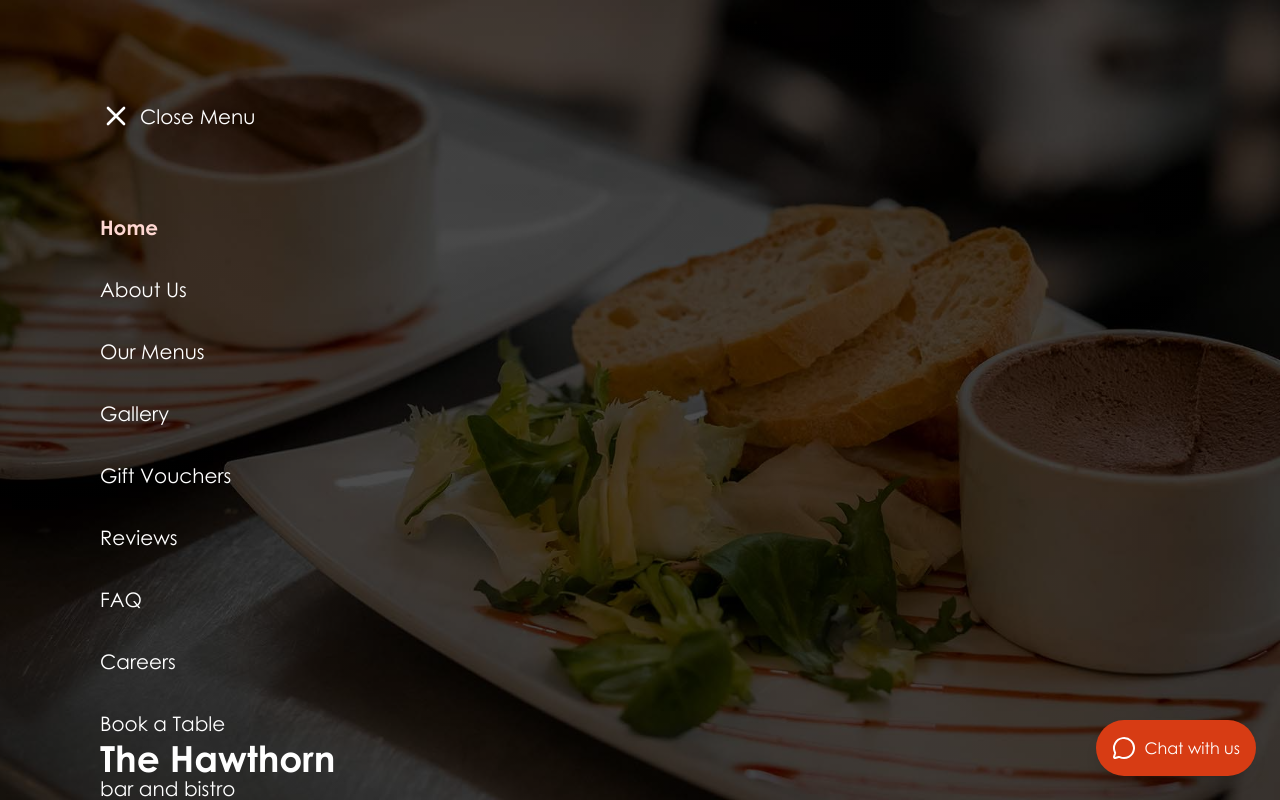
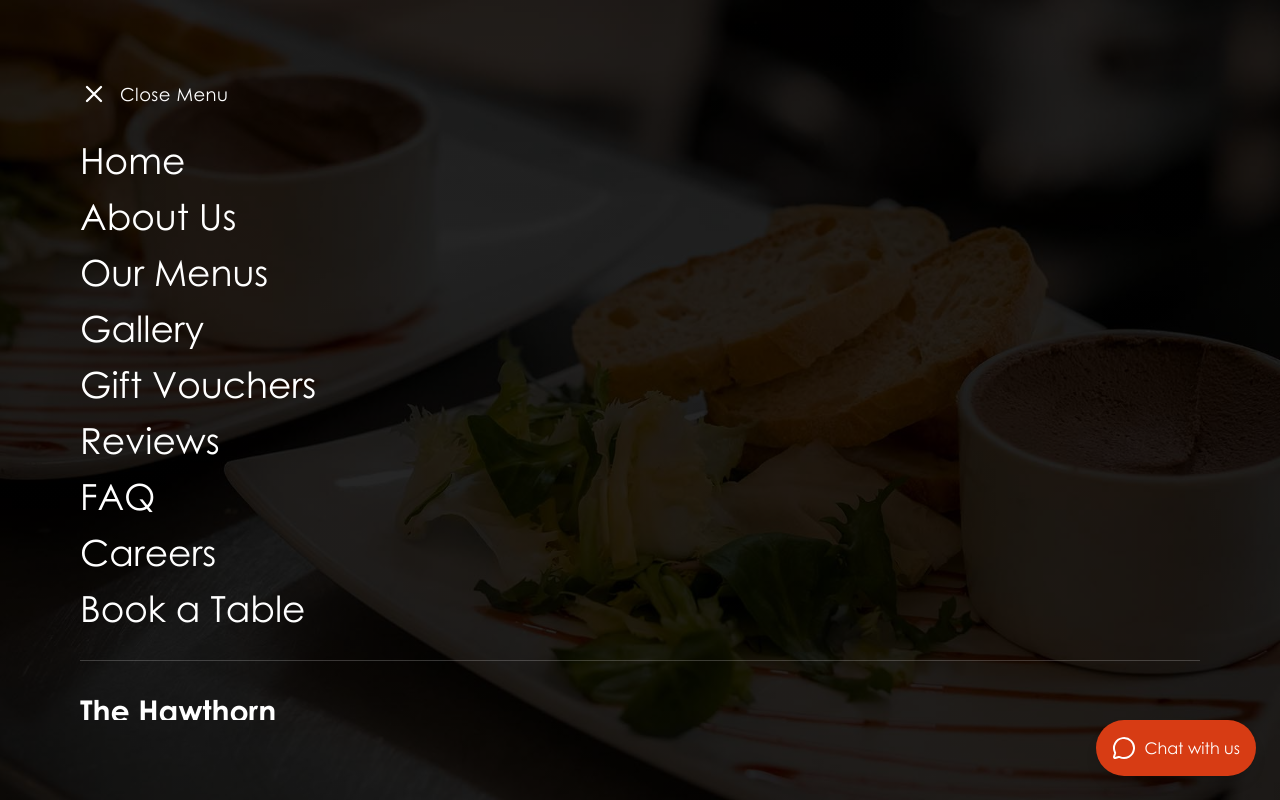
Before and after one commit to kevin21quirk/hawthorn-ai, a Next.js app: page / in a window 1280 px wide. Both pictures are taken after a click on the button "View Menu". Shown: the top 800 px of the page. Built offline with nearby package versions, Linux system fonts and the light colour scheme.

Commit message:
Modernize navigation menu with animations and better spacing

```diff
--- a/src/components/Navigation.tsx
+++ b/src/components/Navigation.tsx
@@ -67,56 +67,64 @@ const Navigation = () => {
       {/* Full Screen Menu Overlay */}
       {(isMenuOpen || isClosing) && (
         <div
-          className={`fixed inset-0 z-50 flex flex-col p-[100px] ${
+          className={`fixed inset-0 z-50 flex flex-col px-8 py-12 md:px-16 md:py-16 lg:px-20 lg:py-20 ${
             isClosing ? 'animate-fade-out' : 'animate-fade-in'
           }`}
           style={{
-            backgroundImage: `linear-gradient(rgba(0, 0, 0, 0.7), rgba(0, 0, 0, 0.7)), url('/homepage-slider/slide-01.jpg')`,
+            backgroundImage: `linear-gradient(rgba(0, 0, 0, 0.85), rgba(0, 0, 0, 0.85)), url('/homepage-slider/slide-01.jpg')`,
             backgroundSize: 'cover',
             backgroundPosition: 'center',
             backgroundRepeat: 'no-repeat'
           }}
         >
           {/* Content */}
-          <div className={`relative z-10 flex flex-col h-full ${
+          <div className={`relative z-10 flex flex-col h-full overflow-y-auto ${
             isClosing ? 'animate-slide-down' : 'animate-slide-up'
           }`}>
             {/* Close Button */}
-            <div className="flex justify-start">
+            <div className="flex justify-start mb-8">
               <button
-                className="text-white hover:text-orange-100 transition-colors flex items-center space-x-2"
+                className="text-white hover:text-orange-400 transition-all duration-300 flex items-center space-x-3 group"
                 onClick={handleCloseMenu}
               >
-                <svg className="h-8 w-8" fill="none" strokeLinecap="round" strokeLinejoin="round" strokeWidth="2" viewBox="0 0 24 24" stroke="currentColor">
+                <svg className="h-7 w-7 group-hover:rotate-90 transition-transform duration-300" fill="none" strokeLinecap="round" strokeLinejoin="round" strokeWidth="2" viewBox="0 0 24 24" stroke="currentColor">
                   <path d="M6 18L18 6M6 6l12 12"></path>
                 </svg>
-                <span className="text-[20px] font-light">Close Menu</span>
+                <span className="text-lg font-light tracking-wide">Close Menu</span>
               </button>
             </div>
 
             {/* Menu Items */}
-            <div className="flex-1 flex items-start justify-start mt-20">
-              <div className="text-left space-y-8">
-                {navItems.map((item) => (
+            <div className="flex-1 flex items-start justify-start">
+              <div className="text-left space-y-4">
+                {navItems.map((item, index) => (
                   <Link
                     key={item.href}
                     href={item.href}
-                    className={`block text-[20px] font-light text-white hover:text-orange-100 transition-colors ${
-                      pathname === item.href ? 'text-orange-100 font-semibold' : ''
+                    className={`block text-3xl md:text-4xl font-light text-white hover:text-orange-400 transition-all duration-300 hover:translate-x-2 group relative ${
+                      pathname === item.href ? 'text-orange-400' : ''
                     }`}
+                    style={{
+                      animation: isClosing ? 'none' : `slideInLeft 0.5s ease-out ${index * 0.1}s both`
+                    }}
                     onClick={handleCloseMenu}
                   >
-                    {item.label}
+                    <span className="relative">
+                      {item.label}
+                      <span className={`absolute -left-6 top-1/2 -translate-y-1/2 w-4 h-0.5 bg-orange-400 transition-all duration-300 ${
+                        pathname === item.href ? 'opacity-100' : 'opacity-0 group-hover:opacity-100'
+                      }`}></span>
+                    </span>
                   </Link>
                 ))}
               </div>
             </div>
 
             {/* Bottom - Logo */}
-            <div className="text-left">
-              <Link href="/" className="text-white leading-none" onClick={handleCloseMenu}>
-                <div className="text-3xl md:text-4xl font-bold">The Hawthorn</div>
-                <div className="text-lg md:text-xl font-light -mt-1">bar and bistro</div>
+            <div className="text-left mt-8 pt-8 border-t border-white/20">
+              <Link href="/" className="text-white leading-none hover:text-orange-400 transition-colors duration-300" onClick={handleCloseMenu}>
+                <div className="text-2xl md:text-3xl font-bold">The Hawthorn</div>
+                <div className="text-base md:text-lg font-light -mt-1">bar and bistro</div>
               </Link>
             </div>
           </div>
```
